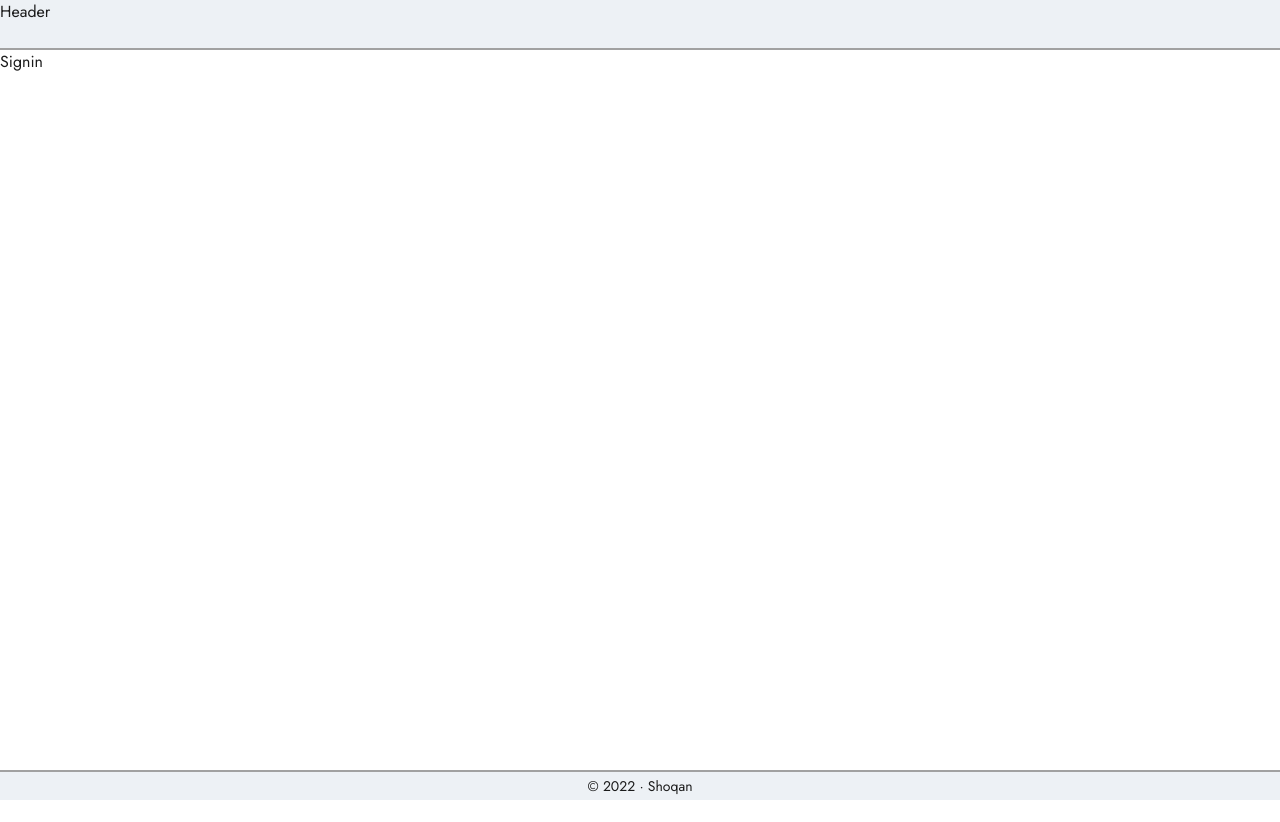
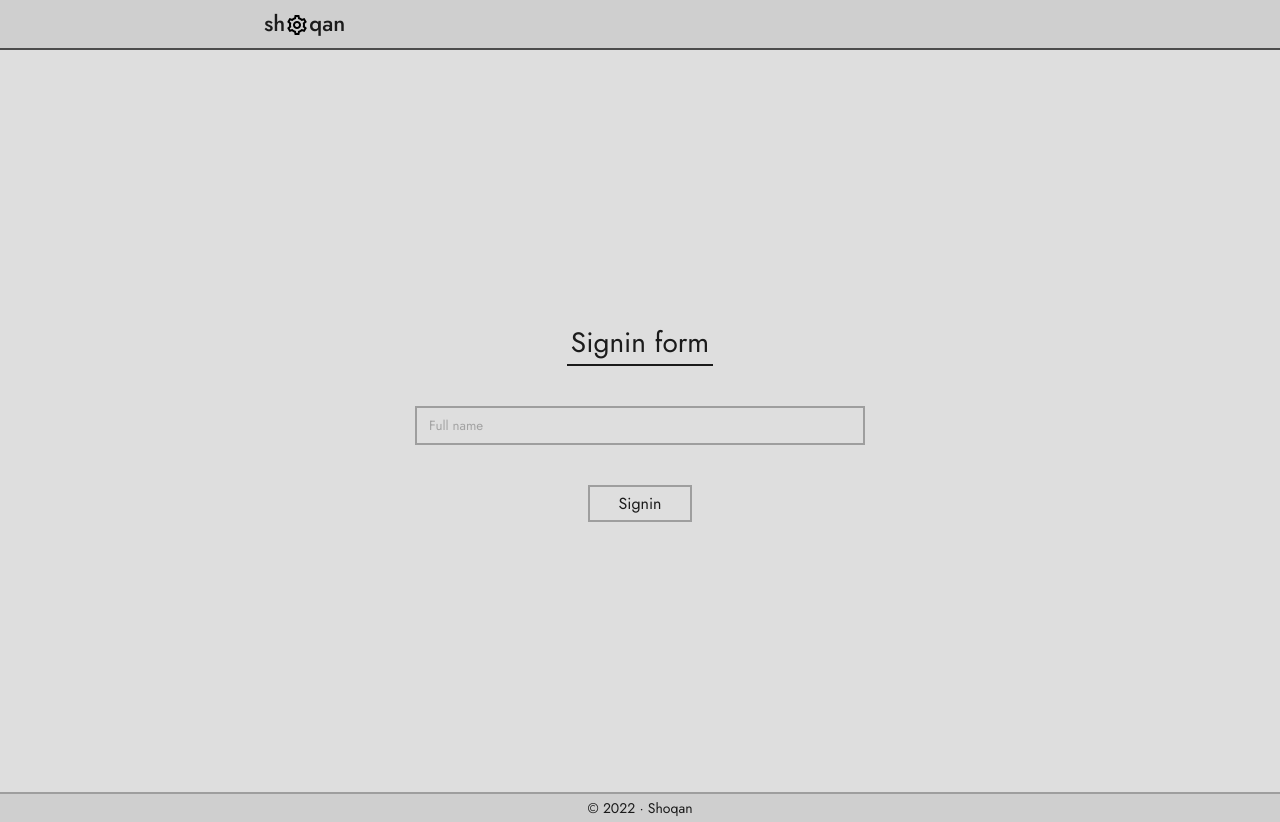
Before and after one commit to deger4beger/kzenergy-2, a React (Create React App) app: page /signin in a window 1280 px wide. Before the commit the page ends 800 px from the top, so only its background shows below. Built offline with nearby package versions, Linux system fonts and the light colour scheme.

Commit message:
login preset

```diff
--- /dev/null
+++ b/src/app/components/AuthTemplate/index.module.scss
@@ -0,0 +1,29 @@
+.wrapper {
+	display: flex;
+	flex-direction: column;
+	align-items: center;
+	justify-content: center;
+	height: calc(100vh - 58px);
+	.title {
+		margin-bottom: 40px;
+		font-size: var(--fsz28);
+		border-bottom: 2px solid var(--color1);
+		padding: 1px 4px;
+	}
+	.inputs {
+		display: flex;
+		flex-direction: column;
+		margin-bottom: 40px;
+		position: relative;
+		.error {
+			position: absolute;
+			bottom: -18px;
+			text-align: center;
+			width: 100%;
+			left: 0;
+			color: var(--main);
+			border-bottom: 1px solid var(--main);
+			padding: 5px;
+		}
+	}
+}
--- /dev/null
+++ b/src/app/components/AuthTemplate/index.tsx
@@ -0,0 +1,30 @@
+import React from "react"
+import s from "./index.module.scss"
+
+interface IAuthTemplateProps {
+	title: string
+	error?: string
+	children: React.ReactNode[] | React.ReactNode
+	button: React.ReactNode
+}
+
+const AuthTemplate: React.FC<IAuthTemplateProps> = ({title, error, children, button}) => {
+	return (
+		<div className={s.wrapper}>
+			<div className={s.title}>
+				{title}
+			</div>
+			<div className={s.inputs}>
+				{children}
+				{error && (
+					<div className={s.error}>
+						{error}
+					</div>
+				)}
+			</div>
+			{button}
+		</div>
+	)
+}
+
+export default AuthTemplate
--- /dev/null
+++ b/src/app/components/Button/index.module.scss
@@ -0,0 +1,48 @@
+.button {
+	// background-color: var(--mainLight);
+	color: var(--firstDark);
+	padding: 5px 28px;
+	user-select: none;
+	cursor: pointer;
+	position: relative;
+	border: 2px solid var(--additional);
+	.content {
+		width: 100%;
+		height: 100%;
+		display: flex;
+		justify-content: center;
+		align-items: center;
+		.preloader {
+			display: none;
+			position: absolute;
+		}
+		&.loading {
+			.text {
+				opacity: 0;
+			}
+			.preloader {
+				font-size: 22px;
+				display: block;
+				animation: rotate 0.7s infinite linear;
+			}
+		}
+	}
+	&:hover {
+		border-color: var(--color2);
+	}
+	&.disabled {
+		pointer-events: none;
+	}
+	&.loading {
+		pointer-events: none;
+	}
+}
+
+@keyframes rotate {
+	25% {
+		transform: translateX(-6px);
+	}
+	75% {
+		transform: translateX(6px);
+	}
+}
--- /dev/null
+++ b/src/app/components/Button/index.tsx
@@ -0,0 +1,29 @@
+import React from "react"
+import cn from "classnames"
+import s from "./index.module.scss"
+
+interface IButtonProps {
+	content: string
+	onClick: () => void
+	disabled: boolean
+	loading: boolean
+	styles?: object
+}
+
+const Button: React.FC<IButtonProps> = ({content, onClick, disabled, loading}) => {
+	return <div onClick={onClick} className={cn(s.button, {
+			[s.disabled]: disabled,
+			[s.loading]: loading
+		})} role="button">
+		<div className={cn(s.content, {[s.loading]: loading})}>
+			<div className={s.text}>
+				{content}
+			</div>
+			{loading && (
+				<div className={s.preloader}>-</div>
+			)}
+		</div>
+	</div>
+}
+
+export default Button
--- /dev/null
+++ b/src/app/components/Input/index.module.scss
@@ -0,0 +1,14 @@
+.input {
+	width: 450px;
+	padding: 8px 12px;
+	background-color: var(--bg1);
+	border: 2px solid var(--additional);
+	margin-bottom: 30px;
+	color: var(--color1);
+	&:last-child {
+		margin-bottom: 0px;
+	}
+	&:hover, &:focus {
+		border-color: var(--color2);
+	}
+}
--- /dev/null
+++ b/src/app/components/Input/index.tsx
@@ -0,0 +1,16 @@
+import React from "./index.module.scss"
+import s from "./index.module.scss"
+
+interface InputProps {
+	name: string
+	placeholder: string
+	type: string
+	value: string
+	onChange: (e: React.ChangeEvent<HTMLInputElement>) => void
+}
+
+const Input: React.FC<InputProps> = (props) => {
+	return <input {...props} className={s.input} />
+}
+
+export default Input
--- a/src/app/pages/Signin/index.tsx
+++ b/src/app/pages/Signin/index.tsx
@@ -1,10 +1,29 @@
 import React from "react"
+import AuthTemplate from "../../components/AuthTemplate"
+import Button from "../../components/Button"
+import Input from "../../components/Input"
 
 const Signin = () => {
 	return (
-		<div>
-			Signin
-		</div>
+		<AuthTemplate
+			button={
+				<Button
+					content="Signin"
+					disabled={false}
+					loading={false}
+					onClick={() => console.log(1)}
+				/>
+			}
+			title="Signin form"
+		>
+			<Input
+				name="Fullname"
+				onChange={() => console.log(1)}
+				placeholder="Full name"
+				type="text"
+				value={""}
+			/>
+		</AuthTemplate>
 	)
 }
 
--- a/src/app/parts/Header/index.module.scss
+++ b/src/app/parts/Header/index.module.scss
@@ -6,5 +6,41 @@
 	width: 100vw;
 	height: 50px;
 	background-color: var(--bg2);
-	border-bottom: 2px solid var(--additional);
+	border-bottom: 2px solid var(--color2);
+	.container {
+		width: 60%;
+		margin: 0 auto;
+		height: 100%;
+		display: flex;
+		align-items: center;
+		.logo {
+			padding: 0 8px 2px;
+			font-size: 22px;
+			font-weight: 500;
+			display: flex;
+			align-items: center;
+			position: relative;
+			user-select: none;
+			.logoIcon {
+				position: relative;
+				top: 2px;
+			}
+			// .tickX {
+			// 	width: 100px;
+			// 	height: 2px;
+			// 	background-color: black;
+			// 	position: absolute;
+			// 	left: -10px;
+			// 	bottom: 2px;
+			// }
+			// .tickY {
+			// 	width: 2px;
+			// 	height: 4px;
+			// 	background-color: black;
+			// 	position: absolute;
+			// 	top: 24px;
+			// 	right: 47px;
+			// }
+		}
+	}
 }
--- a/src/app/parts/Header/index.tsx
+++ b/src/app/parts/Header/index.tsx
@@ -4,7 +4,15 @@ import s from "./index.module.scss"
 const Header = () => {
 	return (
 		<div className={s.wrapper}>
-			Header
+			<div className={s.container}>
+				<div className={s.logo}>
+					sh
+					<img src={"assets/icons/logo.png"} alt="#" className={s.logoIcon} draggable={false} />
+					qan
+					{/*<div className={s.tickX} />
+					<div className={s.tickY} />*/}
+				</div>
+			</div>
 		</div>
 	)
 }
--- a/src/lib/styles/variables.scss
+++ b/src/lib/styles/variables.scss
@@ -1,10 +1,10 @@
 :root {
-	--bg1: white;
-  --bg2: #edf1f5;
+	--bg1: rgb(222,222,222);
+  --bg2: rgb(207,207,207);
   --color1: #1B1B1B;
   --color2: #4C4C4C;
-  --additional: #A1A1A1;
-  --main: #009485;
+  --additional: rgb(158,158,158);
+  --main: #32AB51;
   --fsz50: 50px;
   --fsz28: 28px;
   --fsz18: 18px;
```
Also changed, not shown: public/assets/icons/logo.png (added).
